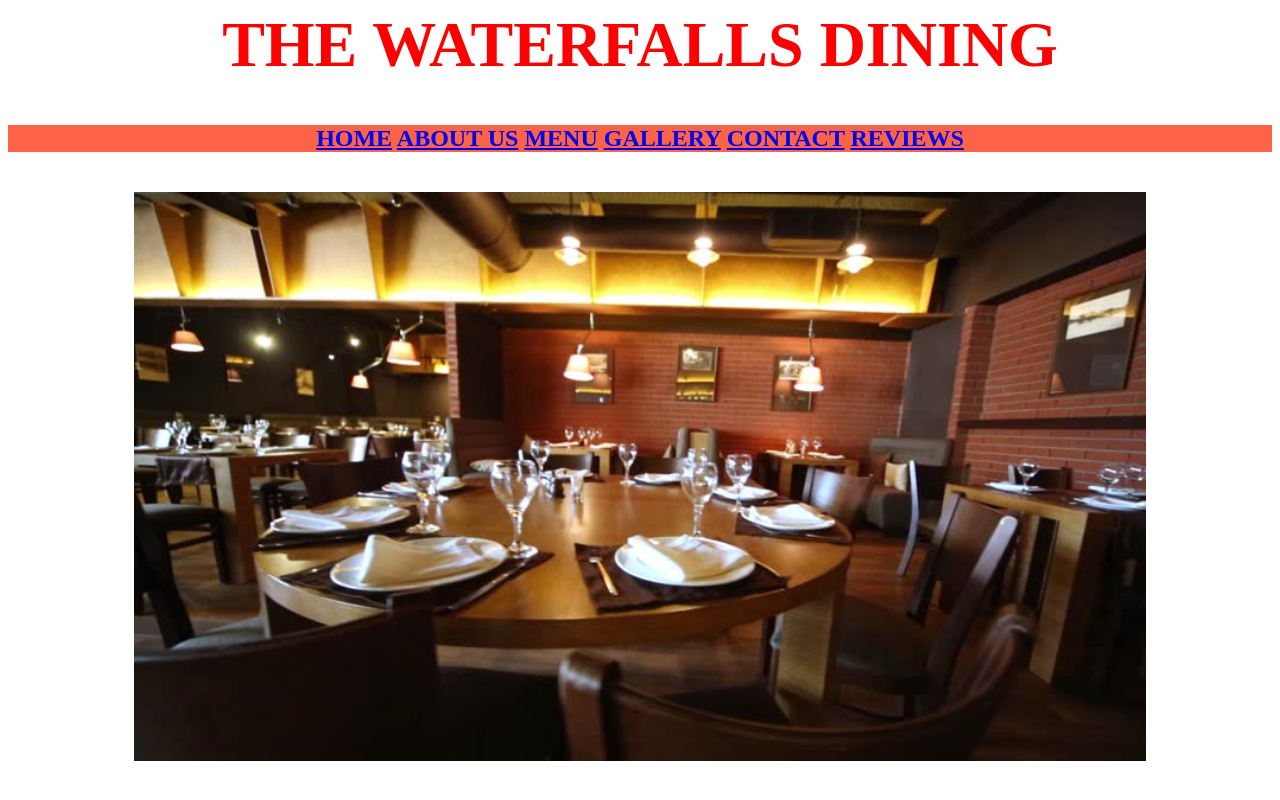
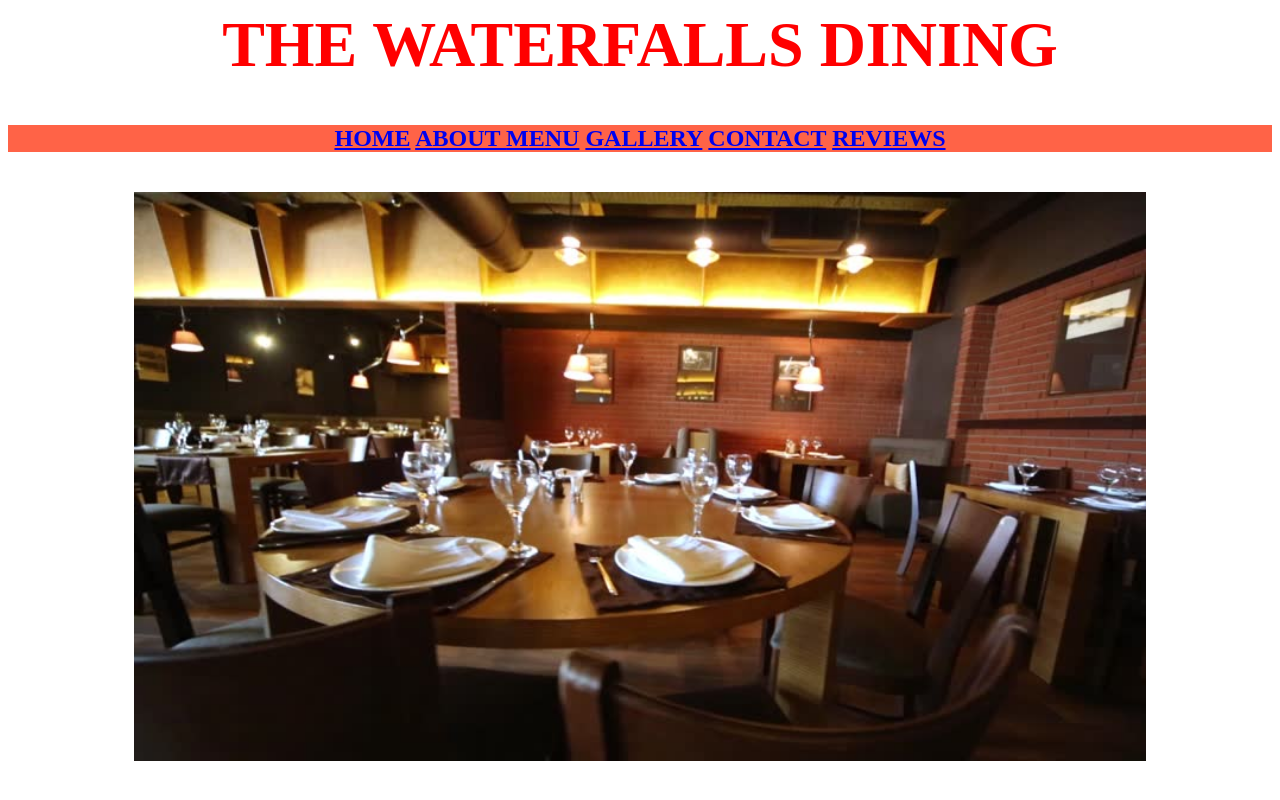
Before and after one commit to Mohanapriya3/dining, a plain HTML site: page index.html in a window 1280 px wide. Drawn offline with Linux system fonts and the light colour scheme; files whose address does not match are found by name.

Commit message:
Update index.html

```diff
--- a/index.html
+++ b/index.html
@@ -14,7 +14,7 @@ font-size:200%;
 
 <font size="5">
 <a href="hom.html">HOME</a>
-<a href="about.html">ABOUT US</a>
+<a href="about.html">ABOUT </a>
 <a href="menu.html">MENU</a>
 <a href="gallery.html">GALLERY</a>
 <a href="contact.html">CONTACT</a>
```
